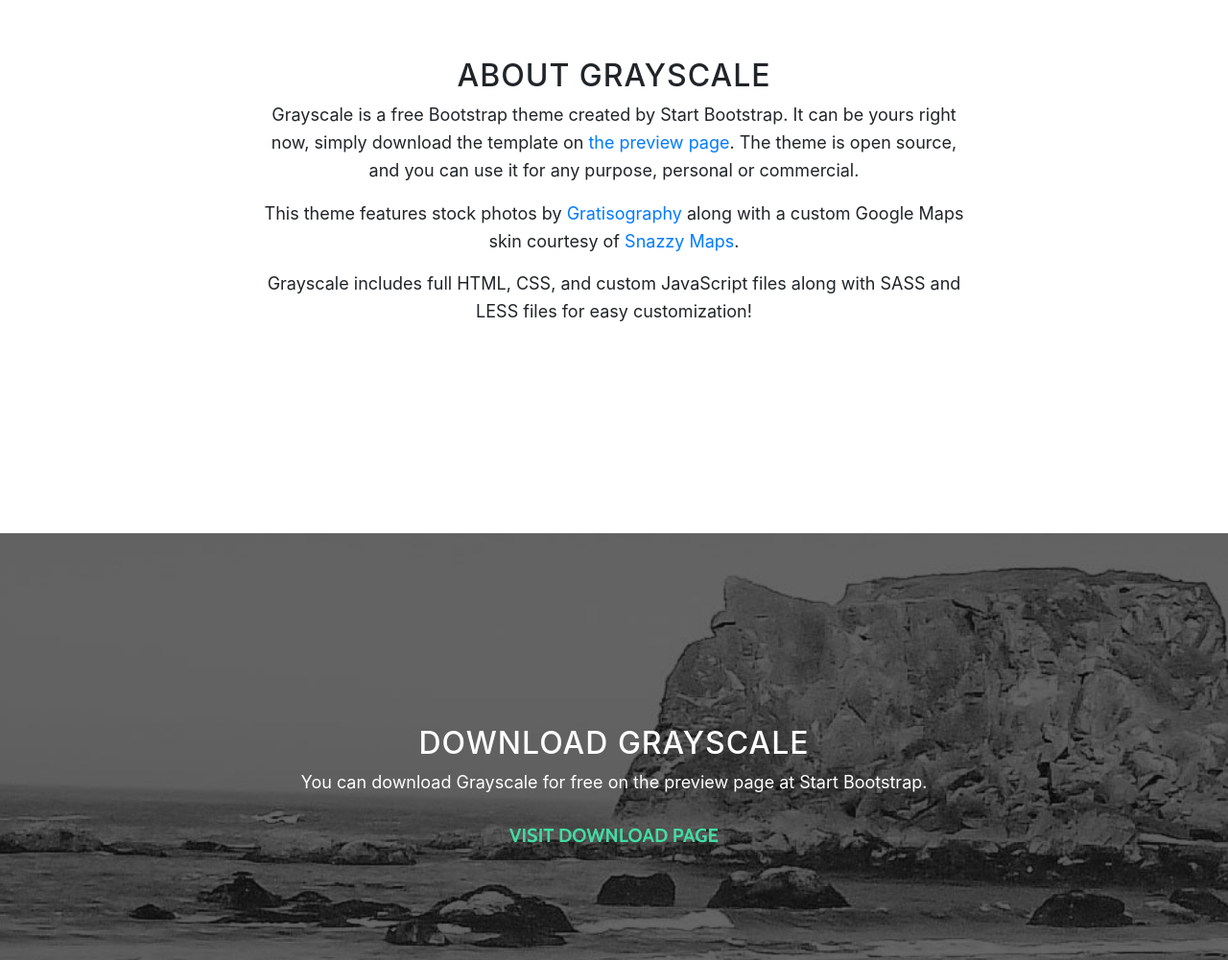
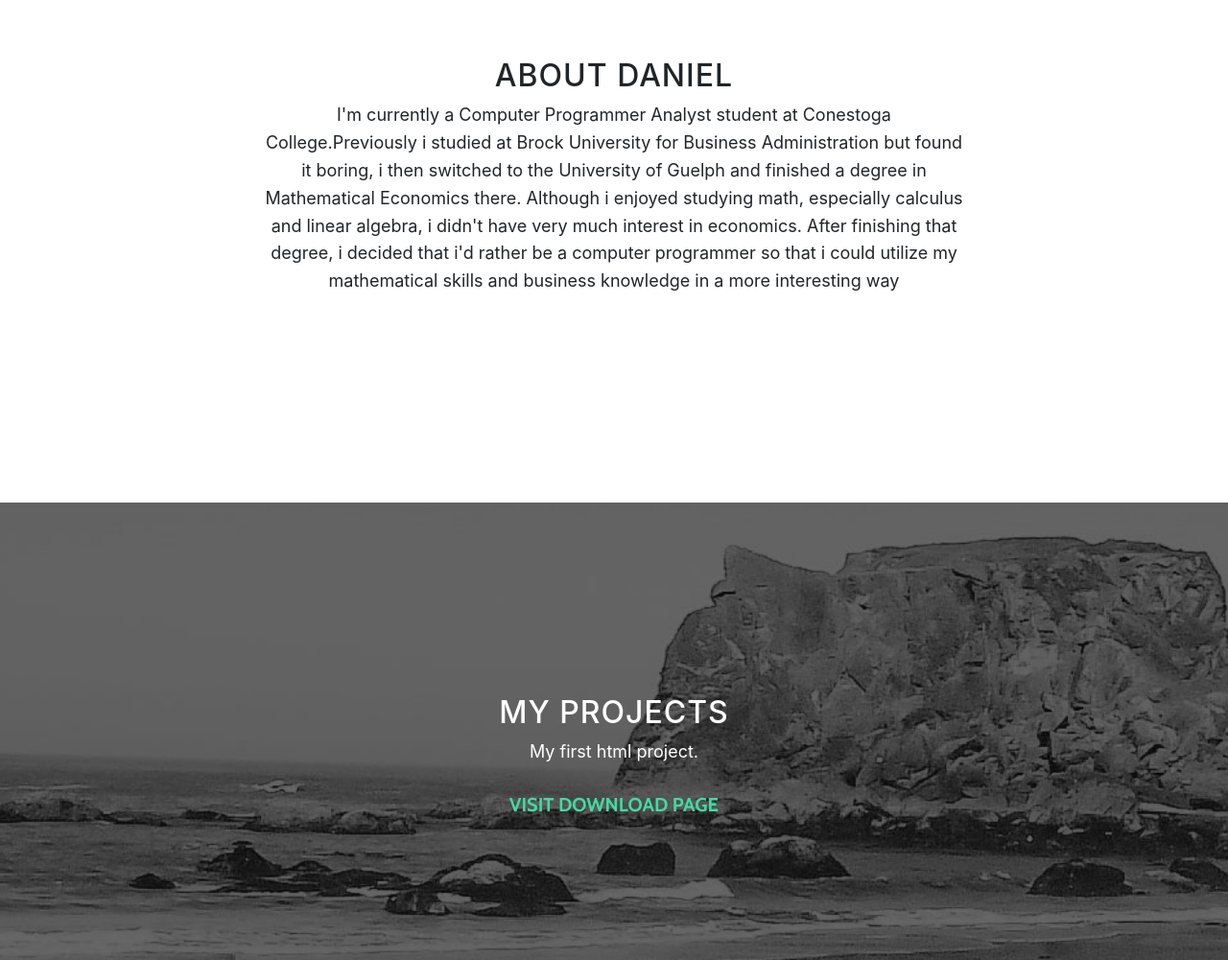
Before and after one commit to dj4895/dj4895.github.io, a website with bundled scripts: page index.html in a window 1280 px wide. Shown: the part 940-1941 px from the top of the page at 96% size. Built offline with nearby package versions, Linux system fonts and the light colour scheme.

Commit message:
Add files via upload

```diff
--- a/index.html
+++ b/index.html
@@ -56,8 +56,7 @@
           <div class="row">
             <div class="col-lg-8 mx-auto">
               <h1 class="brand-heading">Daniel's Portfolio</h1>
-              <p class="intro-text">A free, responsive, one page Bootstrap theme.
-                <br>Created by Start Bootstrap.</p>
+              <p class="intro-text">Here you can find information about me, and view my html projects.</p>
               <a href="#about" class="btn btn-circle js-scroll-trigger">
                 <i class="fa fa-angle-double-down animated"></i>
               </a>
@@ -72,14 +71,9 @@
       <div class="container">
         <div class="row">
           <div class="col-lg-8 mx-auto">
-            <h2>About Grayscale</h2>
-            <p>Grayscale is a free Bootstrap theme created by Start Bootstrap. It can be yours right now, simply download the template on
-              <a href="http://startbootstrap.com/template-overviews/grayscale/">the preview page</a>. The theme is open source, and you can use it for any purpose, personal or commercial.</p>
-            <p>This theme features stock photos by
-              <a href="http://gratisography.com/">Gratisography</a>
-              along with a custom Google Maps skin courtesy of
-              <a href="http://snazzymaps.com/">Snazzy Maps</a>.</p>
-            <p>Grayscale includes full HTML, CSS, and custom JavaScript files along with SASS and LESS files for easy customization!</p>
+            <h2>About Daniel</h2>
+            <p>I'm currently a Computer Programmer Analyst student at Conestoga College.Previously i studied at Brock University for Business Administration but found it boring, i then switched to the University of Guelph and finished a degree in Mathematical Economics there.
+			Although i enjoyed studying math, especially calculus and linear algebra, i didn't have very much interest in economics. After finishing that degree, i decided that i'd rather be a computer programmer so that i could utilize my mathematical skills and business knowledge in a more interesting way</p
           </div>
         </div>
       </div>
@@ -89,8 +83,8 @@
     <section id="download" class="download-section content-section text-center">
       <div class="container">
         <div class="col-lg-8 mx-auto">
-          <h2>Download Grayscale</h2>
-          <p>You can download Grayscale for free on the preview page at Start Bootstrap.</p>
+          <h2>My Projects</h2>
+          <p>My first html project.</p>
           <a href="http://startbootstrap.com/template-overviews/grayscale/" class="btn btn-default btn-lg">Visit Download Page</a>
         </div>
       </div>
```
